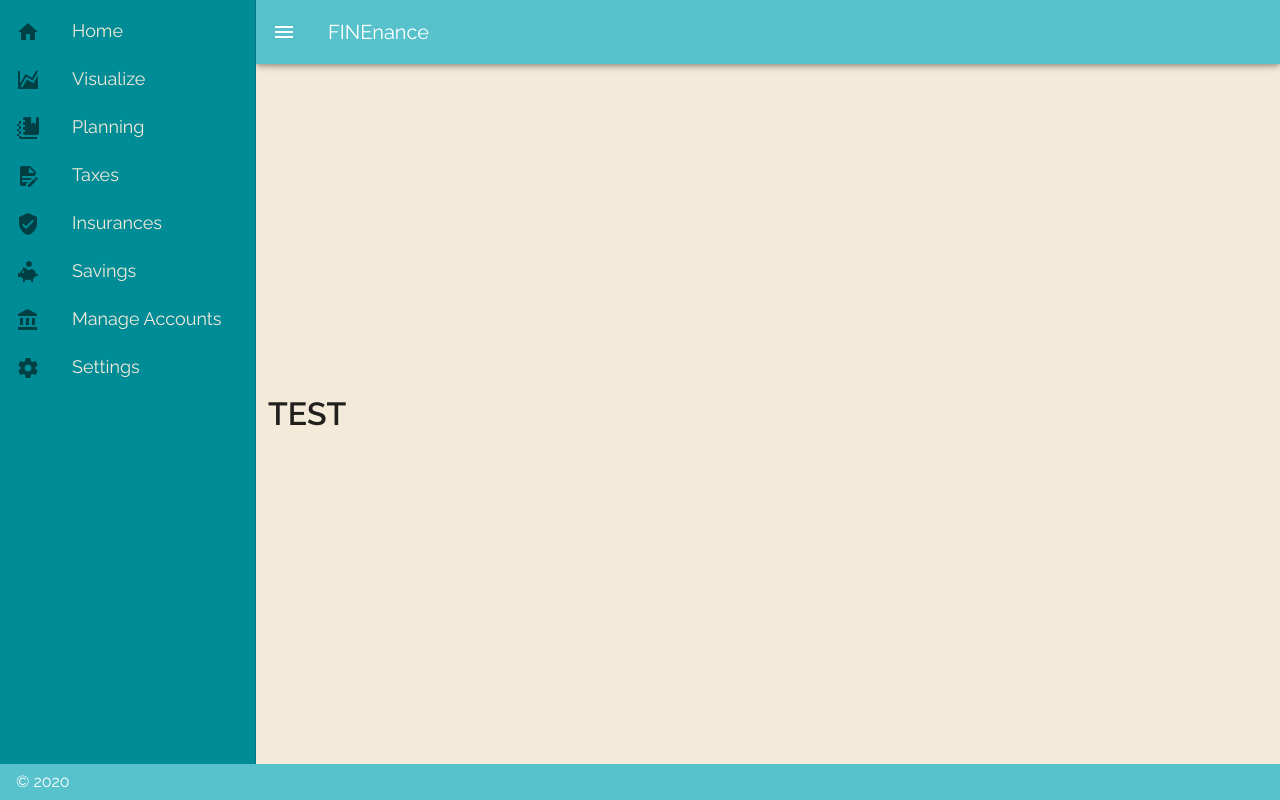
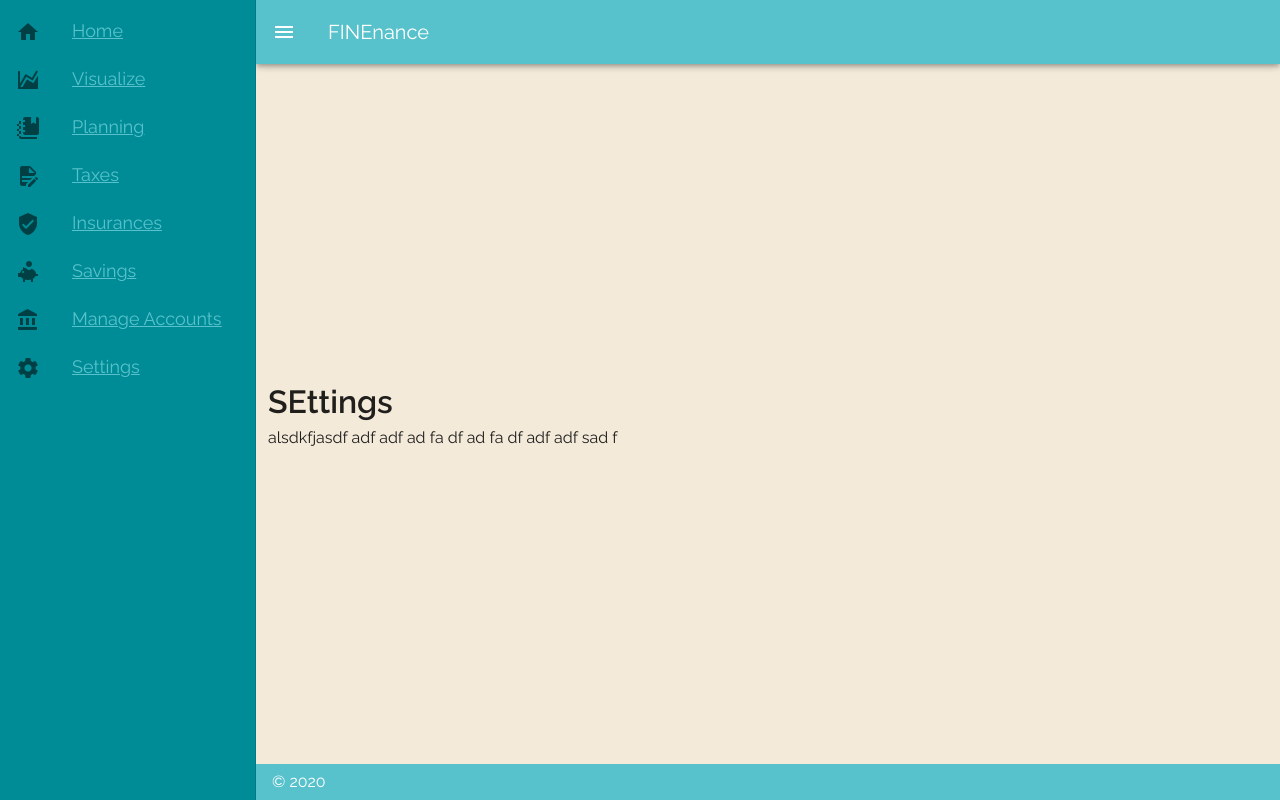
Before and after one commit to TPccHorizon/finanzr-web, a Vue app: page /settings in a window 1280 px wide. Built offline with nearby package versions, Linux system fonts and the light colour scheme.

Commit message:
added routes

```diff
--- a/src/App.vue
+++ b/src/App.vue
@@ -1,6 +1,6 @@
 <template>
   <div id="app">
-    <MainTable/>
+    <MainLayout/>
   </div>
 </template>
 
@@ -10,7 +10,7 @@ import MainLayout from "@/views/MainLayout";
 export default {
   name: 'App',
   components: {
-    MainTable: MainLayout,
+    MainLayout: MainLayout,
   },
 }
 </script>
--- a/src/main.js
+++ b/src/main.js
@@ -1,11 +1,12 @@
 import Vue from 'vue'
 import App from './App.vue'
 import vuetify from "@/plugins/vuetify";
+import router from './router/router';
 
 Vue.config.productionTip = false;
 
-
 new Vue({
+  router,
   render: h => h(App),
   vuetify
 }).$mount('#app');
--- a/src/router/router.js
+++ b/src/router/router.js
@@ -1,15 +1,22 @@
 import Vue from "vue";
 import Router from 'vue-router'
 import MainLayout from "@/views/MainLayout";
+import SettingsView from "@/views/SettingsView";
 
 Vue.use(Router);
 
 export default new Router({
+    mode: 'history',
     routes: [
         {
             path: '/',
             name: 'home',
             component: MainLayout
+        },
+        {
+            path: '/settings',
+            name: 'settings',
+            component: SettingsView
         }
     ]
 })
--- a/src/utils/menu-items.js
+++ b/src/utils/menu-items.js
@@ -2,7 +2,7 @@ let menuItems = [
     {
         "title": "Home",
         "icon": "mdi-home",
-        "link": ""
+        "link": "/"
     },
     {
         "title": "Visualize",
@@ -37,7 +37,7 @@ let menuItems = [
     {
         "title": "Settings",
         "icon": "mdi-cog",
-        "link": ""
+        "link": "/settings"
     }
 ];
 export default menuItems;
--- a/src/views/MainLayout.vue
+++ b/src/views/MainLayout.vue
@@ -2,7 +2,10 @@
     <v-app>
         <v-navigation-drawer
                 color="secondary"
-                v-model="drawer"
+                v-model="primaryDrawer.model"
+                :clipped="primaryDrawer.clipped"
+                :floating="primaryDrawer.floating"
+                :permanent="primaryDrawer.type === 'permanent'"
                 app
         >
             <v-list dense>
@@ -13,7 +16,9 @@
                         </v-list-item-action>
                         <v-list-item-content>
                             <v-list-item-title class="menu-text">
+                                <router-link :to="item.link">
                                     <span class="text-large">{{item.title}}</span>
+                                </router-link>
                             </v-list-item-title>
                         </v-list-item-content>
                 </v-list-item>
@@ -23,9 +28,10 @@
         <v-app-bar
                 app
                 color="primary"
+                :clipped-left="primaryDrawer.clipped"
                 dark
         >
-            <v-app-bar-nav-icon @click.stop="drawer = !drawer"></v-app-bar-nav-icon>
+            <v-app-bar-nav-icon ></v-app-bar-nav-icon>
             <v-toolbar-title>FINEnance</v-toolbar-title>
         </v-app-bar>
 
@@ -34,11 +40,15 @@
                     class="fill-height background"
                     fluid
             >
-                <h1>TEST</h1>
+
+                <router-view />
+
+
             </v-container>
         </v-main>
         <v-footer
                 color="primary"
+                :inset="footer.inset"
                 app
         >
             <span class="white--text">&copy; 2020</span>
@@ -53,7 +63,16 @@
             source: String,
         },
         data: () => ({
-            drawer: null,
+            primaryDrawer: {
+                model: 'Permanent',
+                type: 'default (no property)',
+                clipped: false,
+                floating: false,
+                mini: false
+            },
+            footer: {
+                inset: true,
+            },
             menuItems
         }),
     }
--- /dev/null
+++ b/src/views/SettingsView.vue
@@ -0,0 +1,30 @@
+<template>
+    <div>
+        <h1>SEttings</h1>
+        <div>
+            alsdkfjasdf
+            adf
+            adf
+            ad
+            fa
+            df
+            ad
+            fa
+            df
+            adf
+            adf
+            sad
+            f
+        </div>
+    </div>
+</template>
+
+<script>
+    export default {
+        name: "SettingsView"
+    }
+</script>
+
+<style scoped>
+
+</style>
```
Lines whose indentation alone changed are shown as unchanged.
